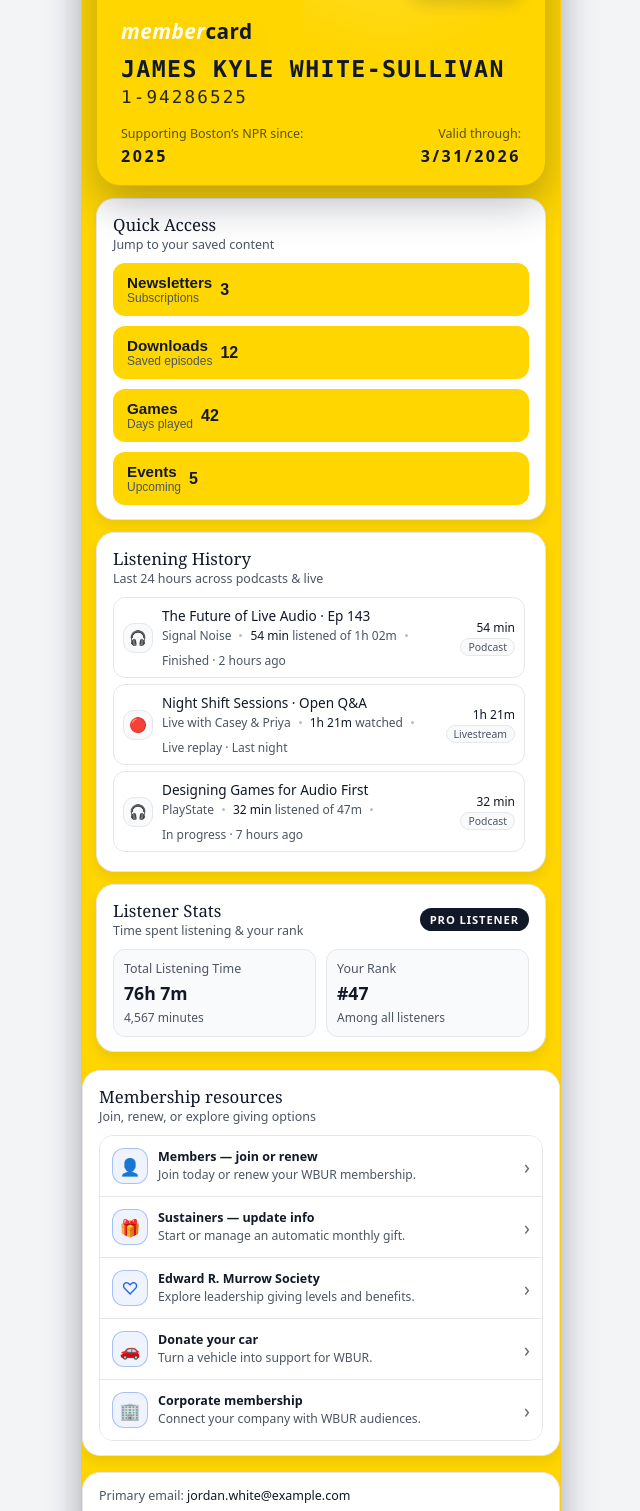
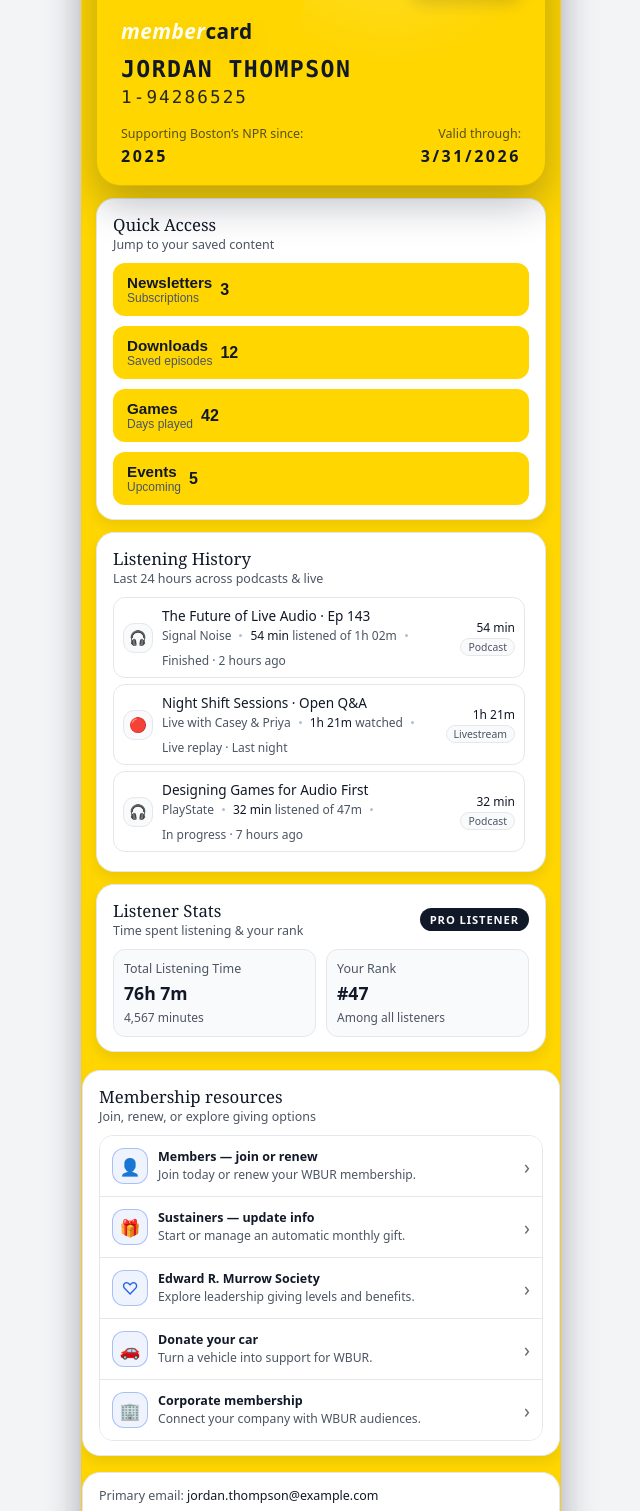
Before and after one commit to jkylewhitesullivan/portfolio, a plain HTML site: page index.html in a window 1280 px wide. Shown: the part 235-1746 px from the top of the page, without its empty margins (319-959 px from the left). Drawn offline with Linux system fonts and the light colour scheme.

Commit message:
Update index.html

```diff
--- a/index.html
+++ b/index.html
@@ -1237,7 +1237,7 @@
             <div class="membercard-word">
               <span class="membercard-word-em">member</span><span class="membercard-word-plain">card</span>
             </div>
-            <div class="membercard-name">James Kyle White-Sullivan</div>
+            <div class="membercard-name">Jordan Thompson</div>
             <div class="membercard-number">1-94286525</div>
 
             <div class="membercard-bottom">
@@ -1509,7 +1509,7 @@
         <section class="card" aria-label="Account notes and controls">
           <div class="secondary-card">
             <div class="secondary-row">
-              <span>Primary email: <strong>jordan.white@example.com</strong></span>
+              <span>Primary email: <strong>jordan.thompson@example.com</strong></span>
             </div>
             <div class="secondary-tags">
               <span class="micro-tag highlight">Ad-free listening</span>
```
